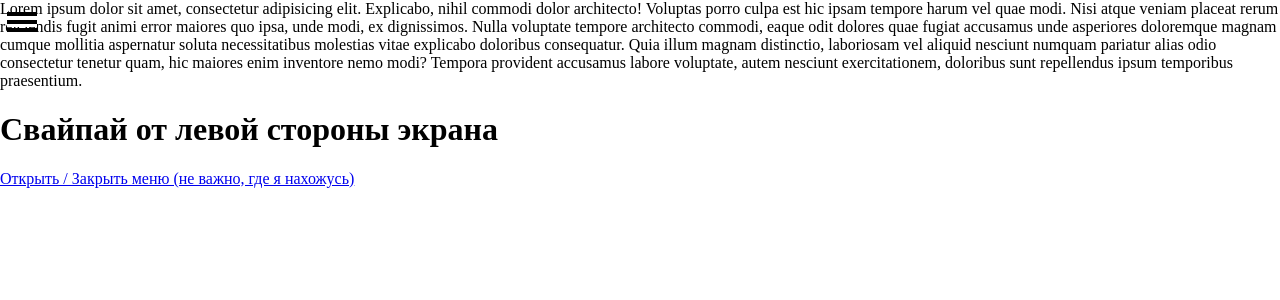
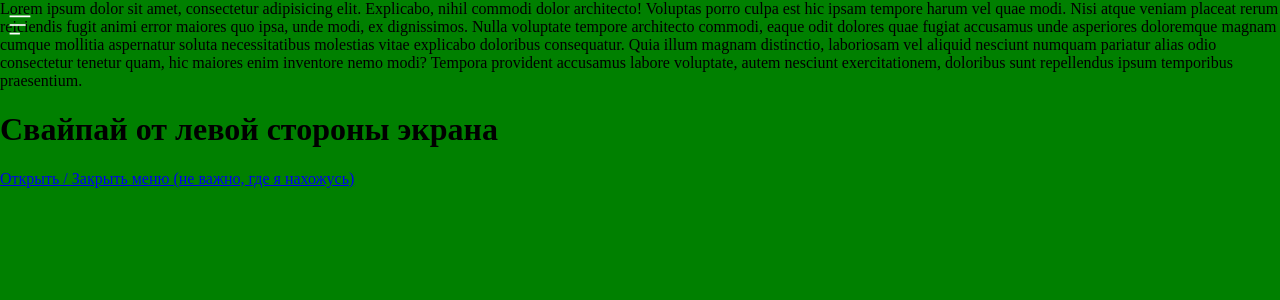
Before and after one commit to fregire/sandbox.github.io, a PHP site: page /swipe-menu/02/index.html in a window 1280 px wide. Shown: the top 300 px of the page. Run offline with PHP 8.4, Linux system fonts and the light colour scheme.

Commit message:
Изменил иконки

```diff
--- a/swipe-menu/02/index.html
+++ b/swipe-menu/02/index.html
@@ -14,6 +14,8 @@
 		body {
 			padding: 0;
 			margin: 0;
+
+			background: green;
 		}
 
 		/*.body--freezed {
--- a/swipe-menu/02/touch-sideswipe.css
+++ b/swipe-menu/02/touch-sideswipe.css
@@ -44,7 +44,7 @@
 	box-sizing: border-box;
 	transition: transform .2s ease
 }
-.tss-label_pic:after,
+/*.tss-label_pic:after,
 .tss-label_pic:before {
 	content: '';
 	pointer-events: none;
@@ -74,8 +74,8 @@
 	height: 40px;
 	margin: 2px;
 	transform: rotate(45deg)
-}
-.tss--open .tss-label_pic:before {
+}*/
+/*.tss--open .tss-label_pic:before {
 	width: 40px;
 	height: 2px
 }
@@ -90,7 +90,7 @@
 	top: 50%;
 	transform: translate(-50%, -50%);
 	box-shadow: inset 0 0 0 32px
-}
+}*/
 .tss-bg {
 	background: #000;
 	position: fixed;
@@ -121,6 +121,24 @@
 
 .tss-label {
 	transition: right .4s;
+}
+
+.tss-label_pic {
+	width: 40px;
+	height: 40px;
+
+	background-color: transparent;
+	-webkit-background-size: 40px;
+	background-size: 40px;
+	background-repeat: no-repeat;
+}
+
+.tss--close .tss-label_pic {
+	background-image: url(./ic_sidebar.png);
+}
+
+.tss--open .tss-label_pic {
+	background-image: url(./ic_close.png);
 }
 
 .tss--open .tss-label {
```
Also changed, not shown: swipe-menu/02/ic_close.png (added), swipe-menu/02/ic_sidebar.png (added).
